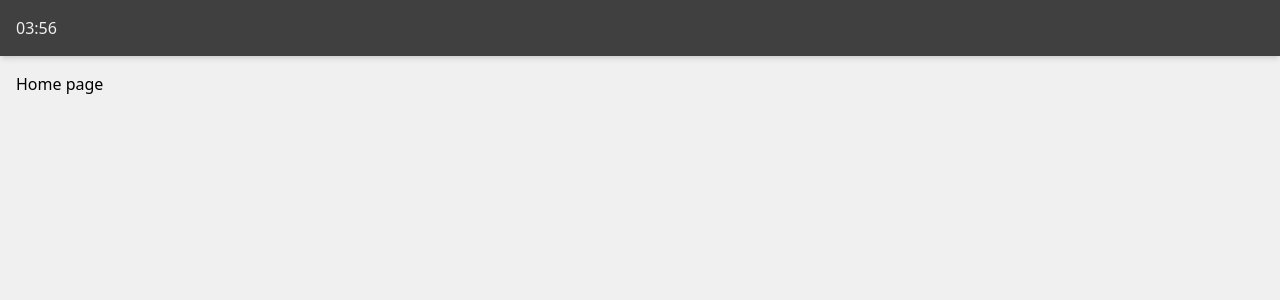
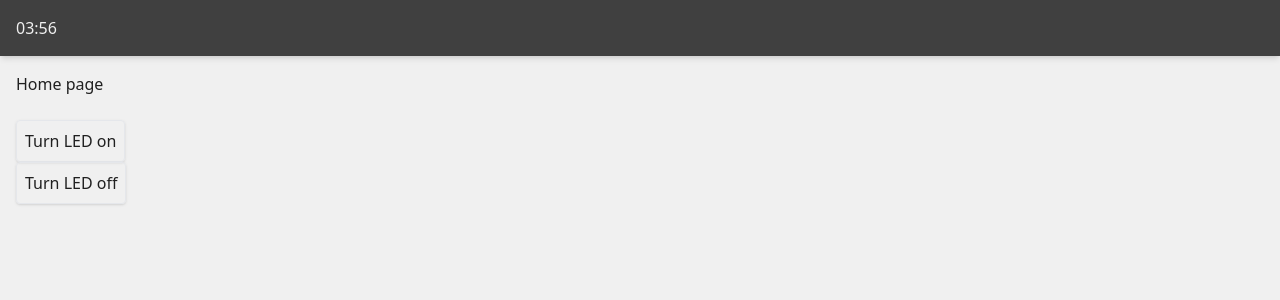
Before and after one commit to nathan-osman/cattower, a React app in the folder ui/: page / in a window 1280 px wide. Shown: the top 300 px of the page. Built offline with nearby package versions, Linux system fonts and the light colour scheme.

Commit message:
Add buttons for turning the top LED on and off.

```diff
--- a/ui/public/index.html
+++ b/ui/public/index.html
@@ -6,7 +6,7 @@
 
     <title>Cat Tower</title>
   </head>
-  <body class="bg-background">
+  <body class="bg-background text-foreground">
     <div id="root" class="min-h-screen"></div>
   </body>
 </html>
--- /dev/null
+++ b/ui/src/components/Button.tsx
@@ -0,0 +1,20 @@
+import { ButtonHTMLAttributes } from 'react'
+
+interface Props extends ButtonHTMLAttributes<HTMLButtonElement> {
+  text: string
+  primary?: boolean
+}
+
+export default function Button(props: Props) {
+
+  const { text, ...buttonProps } = props
+
+  return (
+    <button
+      {...buttonProps}
+      className="p-2 border rounded shadow"
+    >
+      {text}
+    </button>
+  )
+}
--- a/ui/src/routes/index.tsx
+++ b/ui/src/routes/index.tsx
@@ -1,7 +1,32 @@
-
+import Button from '../components/Button'
 
 export default function Index() {
+
+  function sendCommand(cmd: string) {
+    fetch('/api/set-colors', {
+      method: 'POST',
+      headers: {
+        'Content-type': 'application/json',
+      },
+      body: JSON.stringify({
+        command: cmd,
+      }),
+    })
+  }
+
   return (
-    <h1>Home page</h1>
+    <>
+      <p>Home page</p>
+      <br />
+      <Button
+        text="Turn LED on"
+        onClick={() => sendCommand('top_on')}
+      />
+      <br />
+      <Button
+        text="Turn LED off"
+        onClick={() => sendCommand('top_off')}
+      />
+    </>
   )
 }
```
